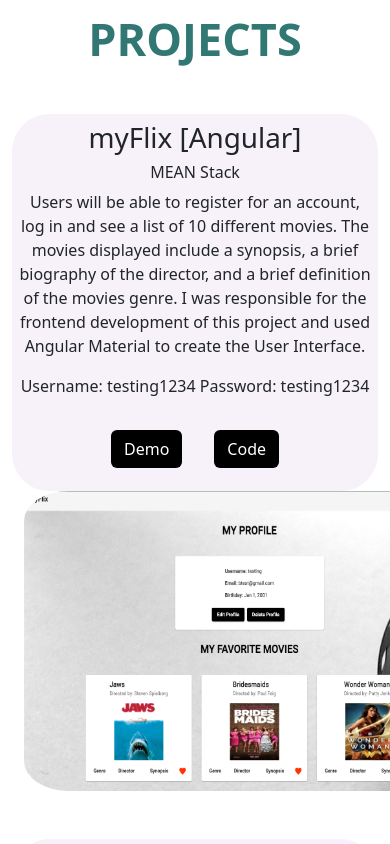
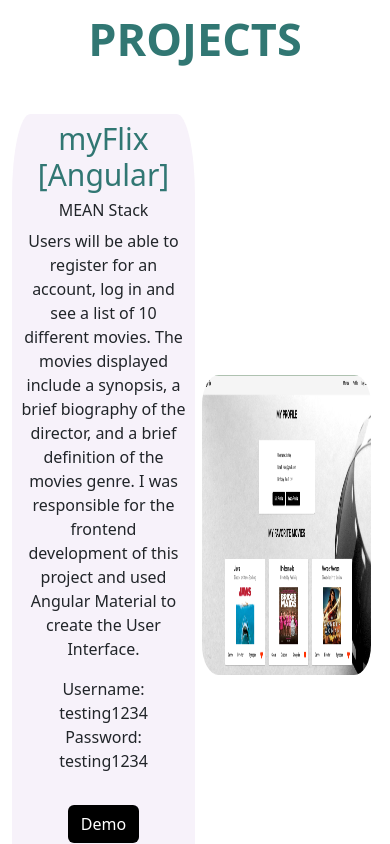
Before and after one commit to BethanyKeplinger/portfolio, a React (Create React App) app: page / in a window 390 px wide. Shown: the part 1540-2384 px from the top of the page. Built offline with nearby package versions, Linux system fonts and the light colour scheme.

Commit message:
Update projects.css
Made image responsive

```diff
--- a/src/css/projects.css
+++ b/src/css/projects.css
@@ -5,8 +5,6 @@
 
 .project-list {
     margin: 3rem 0 3rem 0;
-
-
 }
 
 .projects-title {
@@ -14,6 +12,11 @@
     text-transform: uppercase;
     font-size: 45px;
     font-weight: 600;
+}
+
+.project-title {
+    color: #317773;
+    font-size: 30px;
 }
 
 .project-subtitle {
@@ -38,8 +41,17 @@
     border-radius: 10%;
 }
 
+.project-photo {
+    padding: 2%;
+}
+
 .gallery {
     height: 300px;
     width: 450px;
+    max-width: 100%;
+    max-height: auto;
+    display: block;
+    justify-content: center;
+    align-items: center;
     border-radius: 10%;
 }
```
